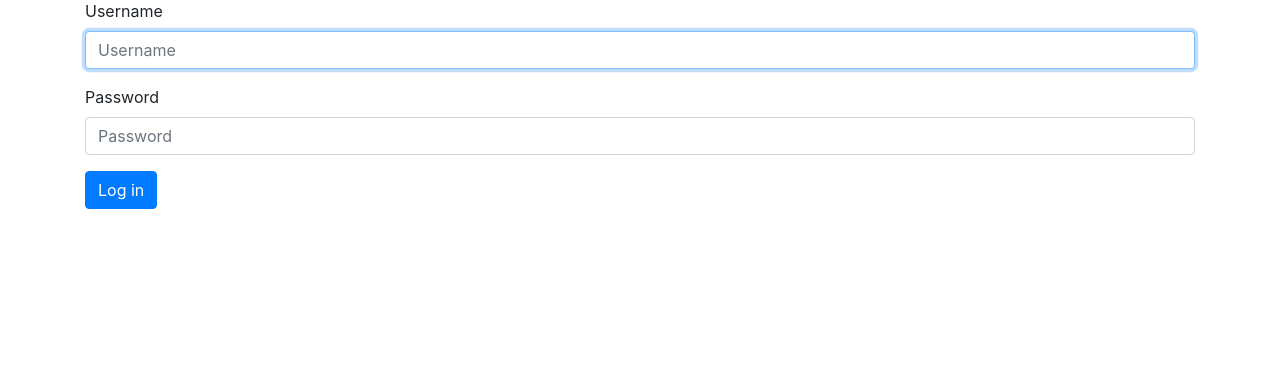
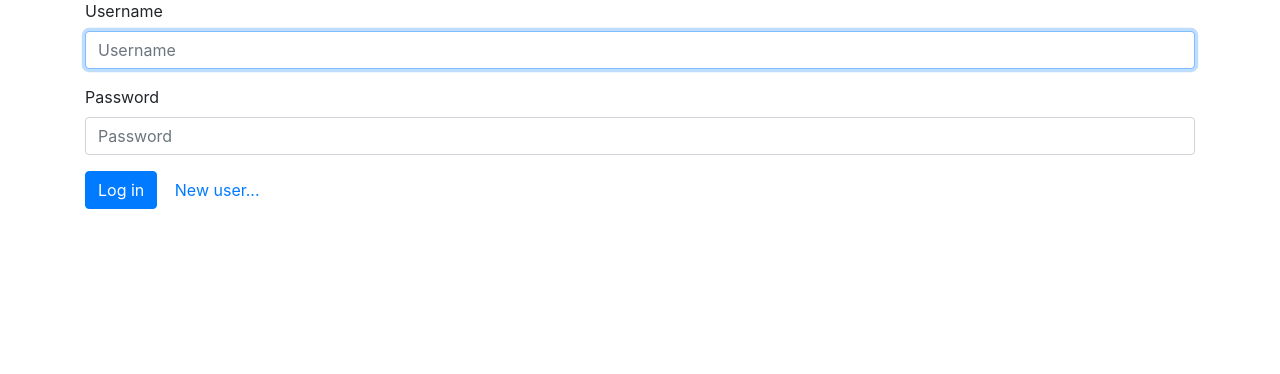
Before and after one commit to gxiny/mini-UPS, a Django app: page /login/ in a window 1280 px wide. Shown: the part 161-535 px from the top of the page. Run offline with Django 3.2, Linux system fonts and the light colour scheme; some libraries are stand-ins or nearby versions.

Commit message:
Add register link in login.html

```diff
--- a/mini_ups/templates/login.html
+++ b/mini_ups/templates/login.html
@@ -8,6 +8,7 @@
     {% bootstrap_form form layout="inline" %}
     {% buttons %}
     <button type="submit" class="btn btn-primary">Log in</button>
+    <a class="btn" href="{% url "register" %}">New user...</a>
     {% endbuttons %}
 </form>
 {% endblock %}
```
